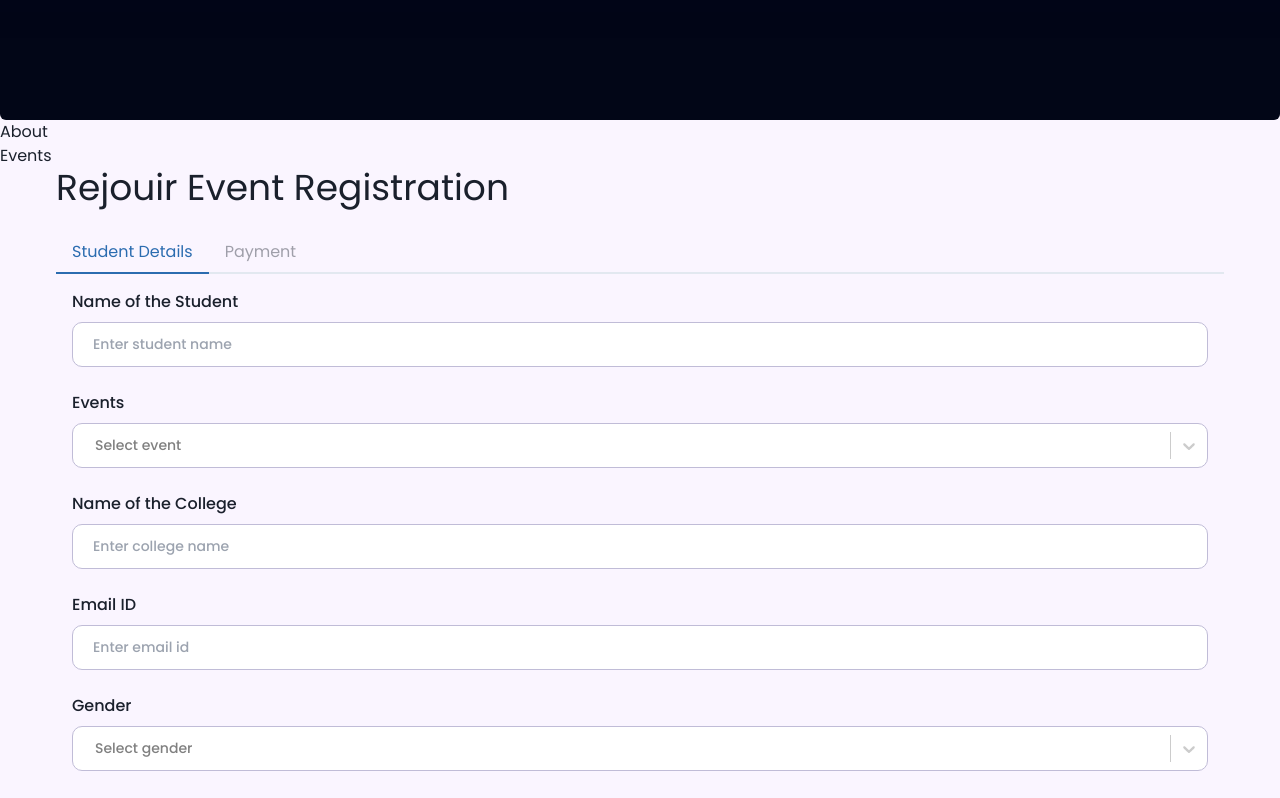
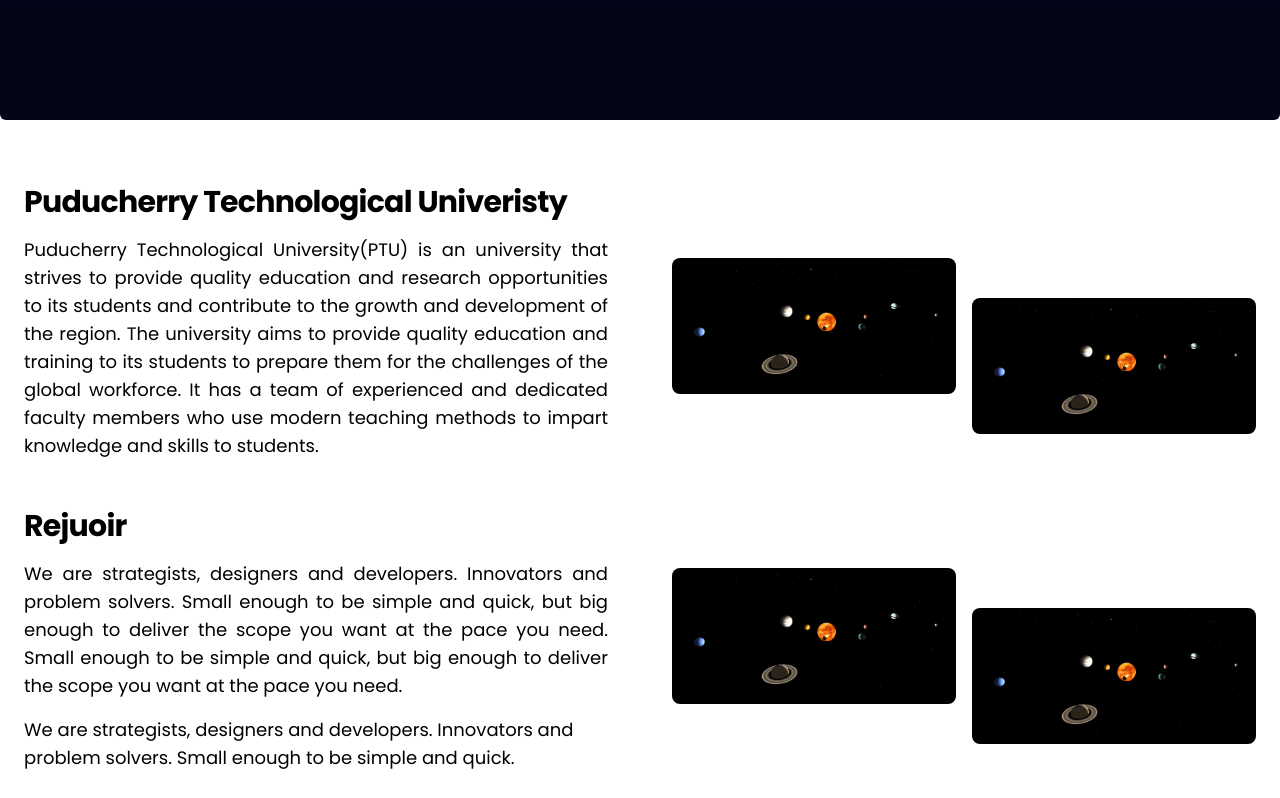
Before and after one commit to Vikram0118/rejouir2024, a Next.js app: page / in a window 1280 px wide. Shown: the part 3120-3918 px from the top of the page. Built offline with nearby package versions, Linux system fonts and the light colour scheme.

Commit message:
basic about skeleton added

```diff
--- a/app/(root)/page.tsx
+++ b/app/(root)/page.tsx
@@ -11,7 +11,6 @@
       <Counter />
       <About />
       <Events />
-      <FormLayout />
     </main>
   );
 }
--- a/components/shared/About.tsx
+++ b/components/shared/About.tsx
@@ -1,7 +1,51 @@
+import Image from 'next/image'
 import React from 'react'
 
 export const About = () => {
   return (
-    <div>About</div>
+  <section className="min-h-screen bg-white">
+    <div className="gap-16 items-center py-8 px-4 mx-auto max-w-screen-xl lg:grid lg:grid-cols-2 lg:pt-16 lg:px-6">
+        <div className="font-light text-black sm:text-lg">
+            <h2 className="mb-4 text-3xl tracking-tight font-extrabold">Puducherry Technological Univeristy</h2>
+            <p className="mb-4 text-justify "> Puducherry Technological University(PTU) is an university that strives to provide quality education and research opportunities to its students and contribute to the growth and development of the region. The university aims to provide quality education and training to its students to prepare them for the challenges of the global workforce. It has a team of experienced and dedicated faculty members who use modern teaching methods to impart knowledge and skills to students.</p>
+        </div>
+        <div className="grid grid-cols-2 gap-4 mt-8">
+            <Image
+              className="w-full rounded-lg"
+              src="/assets/hero/herotest.png"
+              width={200}
+              height={400}
+              alt="PTUcampus" />
+            <Image
+              className="mt-4 w-full lg:mt-10 rounded-lg"
+              src="/assets/hero/herotest.png"
+              width={500}
+              height={1000}
+              alt="PTUdroneshot" />
+        </div>
+    </div>
+
+    <div className="gap-16 items-center pb-8 px-4 mx-auto max-w-screen-xl lg:grid lg:grid-cols-2 lg:px-6">
+        <div className="font-light text-black sm:text-lg ">
+            <h2 className="mb-4 text-3xl tracking-tight font-extrabold">Rejuoir</h2>
+            <p className="mb-4 text-justify ">We are strategists, designers and developers. Innovators and problem solvers. Small enough to be simple and quick, but big enough to deliver the scope you want at the pace you need. Small enough to be simple and quick, but big enough to deliver the scope you want at the pace you need.</p>
+            <p>We are strategists, designers and developers. Innovators and problem solvers. Small enough to be simple and quick.</p>
+        </div>
+        <div className="grid grid-cols-2 gap-4 mt-8">
+            <Image
+              className="w-full rounded-lg"
+              src="/assets/hero/herotest.png"
+              width={500}
+              height={1000}
+              alt="PTUcampus" />
+            <Image
+              className="mt-4 w-full lg:mt-10 rounded-lg"
+              src="/assets/hero/herotest.png"
+              width={500}
+              height={1000}
+              alt="PTUdroneshot" />
+        </div>
+    </div>
+  </section>
   )
 }
--- a/components/ui/text-reveal-card.tsx
+++ b/components/ui/text-reveal-card.tsx
@@ -92,9 +92,9 @@
         </motion.div>
 
         <div className=" overflow-hidden [mask-image:linear-gradient(to_bottom,transparent,white,transparent)]">
-          <p className=" py-10 font-bold bg-clip-text text-transparent bg-[#ffffff]">
+          <div className=" py-10 font-bold bg-clip-text text-transparent bg-[#ffffff]">
             {text}
-          </p>
+          </div>
           <MemoizedStars />
         </div>
       </div>
```
